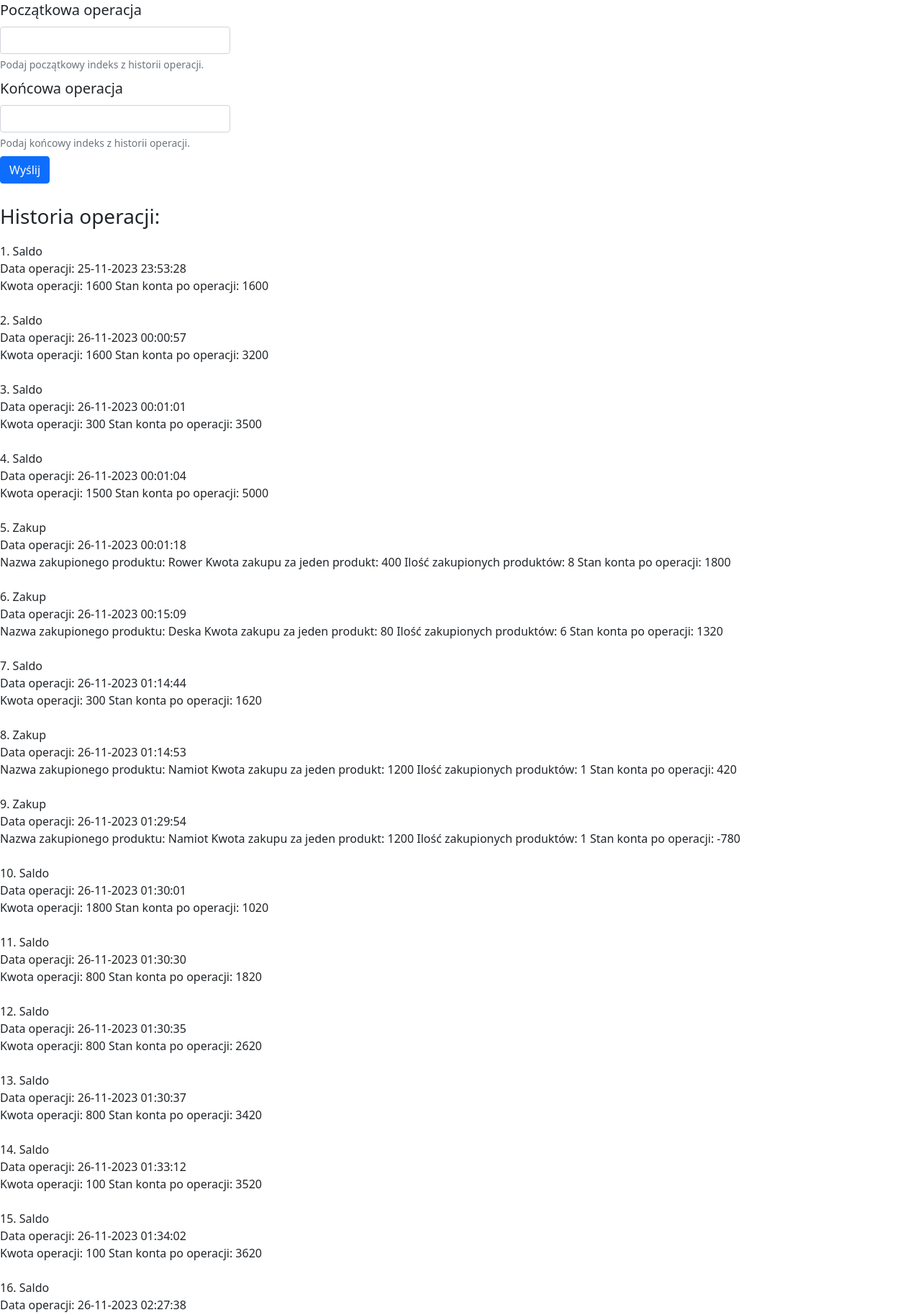
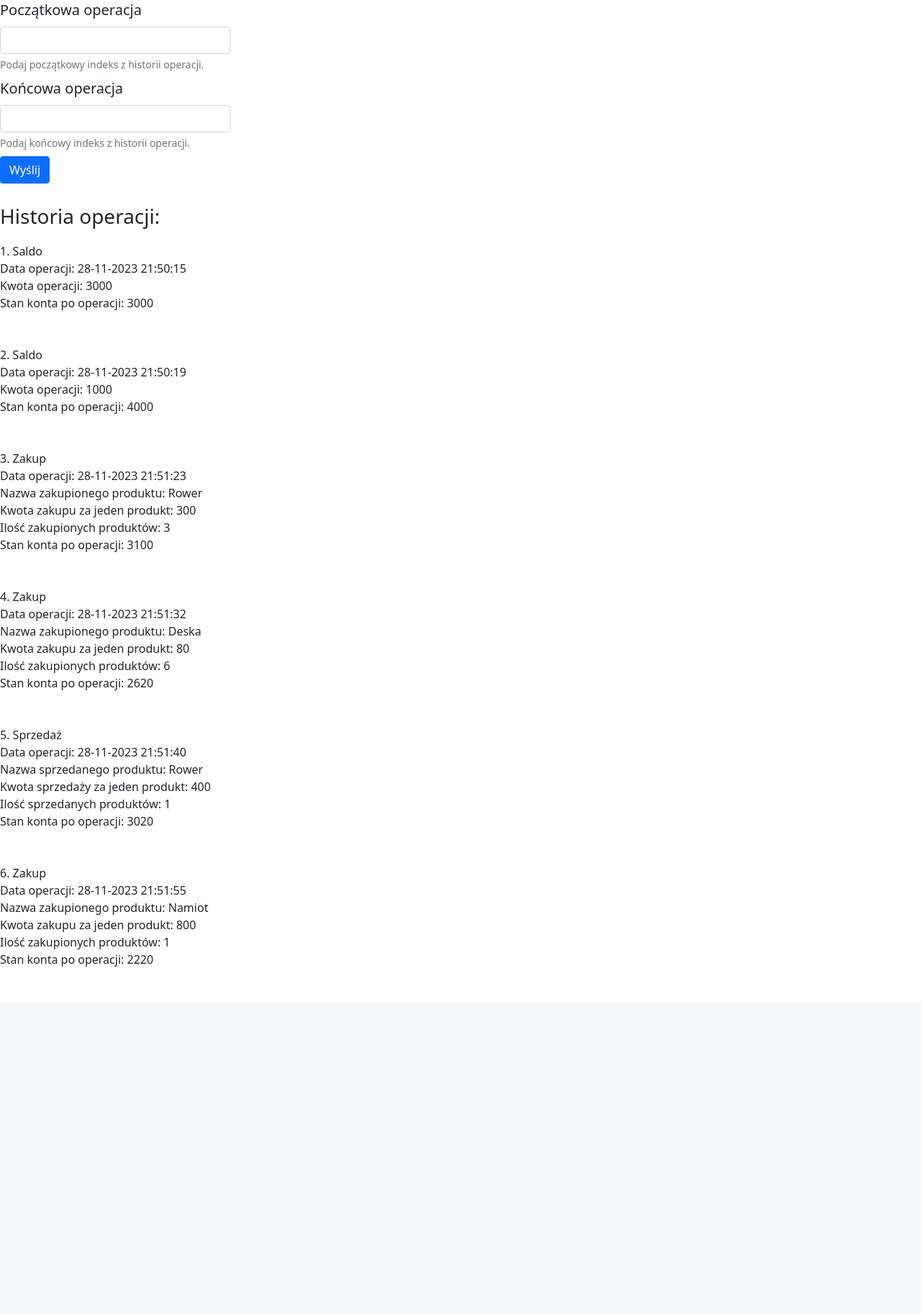
Before and after one commit to Nedved942/Zadanie-L1-L2-app-Projekty-strony-glownej-i-podstron-dla-systemu-accountant, a Flask app: page /historia/ in a window 1280 px wide. Shown: the part 103-1930 px from the top of the page at 72% size. After the commit the page ends 1446 px from the top, so only its background shows below. Run offline with Flask 3, Linux system fonts and the light colour scheme.

Commit message:
Aktualizacja danych i poprawienie wyswietlania opisu operacji

```diff
--- a/app.py
+++ b/app.py
@@ -71,7 +71,7 @@ def index():
         operation_history.append({"Nazwa operacji": "Saldo",
                                   "Opis operacji":
                                       (
-                                          f"Kwota operacji: {difference_in_account}\n"
+                                          f"Kwota operacji: {difference_in_account}",
                                           f"Stan konta po operacji: {amount_in_account}"
                                       ),
                                   "Data operacji": give_operation_date()})
@@ -103,9 +103,9 @@ def index():
         operation_history.append({"Nazwa operacji": "Zakup",
                                   "Opis operacji":
                                       (
-                                          f"Nazwa zakupionego produktu: {product_to_buy_name}\n"
-                                          f"Kwota zakupu za jeden produkt: {product_to_buy_price}\n"
-                                          f"Ilość zakupionych produktów: {product_to_buy_amount}\n"
+                                          f"Nazwa zakupionego produktu: {product_to_buy_name}",
+                                          f"Kwota zakupu za jeden produkt: {product_to_buy_price}",
+                                          f"Ilość zakupionych produktów: {product_to_buy_amount}",
                                           f"Stan konta po operacji: {amount_in_account}"
                                       ),
                                   "Data operacji": give_operation_date()})
@@ -141,9 +141,9 @@ def index():
         operation_history.append({"Nazwa operacji": "Sprzedaż",
                                   "Opis operacji":
                                       (
-                                          f"Nazwa sprzedanego produktu: {product_to_sell_name}\n"
-                                          f"Kwota sprzedaży za jeden produkt: {product_to_sell_price}\n"
-                                          f"Ilość sprzedanych produktów: {product_to_sell_amount}\n"
+                                          f"Nazwa sprzedanego produktu: {product_to_sell_name}",
+                                          f"Kwota sprzedaży za jeden produkt: {product_to_sell_price}",
+                                          f"Ilość sprzedanych produktów: {product_to_sell_amount}",
                                           f"Stan konta po operacji: {amount_in_account}"
                                       ),
                                   "Data operacji": give_operation_date()})
@@ -176,6 +176,7 @@ def history():
     else:
         start = 0
         end = len(operation_history)
+
     return render_template("history.html", operation_history=operation_history, start=start, end=end)
 
 
--- a/data_amount_in_account.txt
+++ b/data_amount_in_account.txt
@@ -1 +1 @@
-4866
+2220
--- a/templates/history.html
+++ b/templates/history.html
@@ -24,7 +24,11 @@
     {% for operation in operation_history[start:end] %}
         {{ loop.index }}. {{ operation["Nazwa operacji"] }}<br>
         Data operacji: {{ operation["Data operacji"] }}<br>
-        {{ operation["Opis operacji"] }}<br><br>
+        {% for operation_description in operation["Opis operacji"] %}
+            {{ operation_description }}
+            <br>
+        {% endfor %}
+        <br><br>
     {% endfor %}
     </div>
 
--- a/warehouse.json
+++ b/warehouse.json
@@ -1 +1 @@
-{"Rower": {"price": 400, "amount": 8}, "Deska": {"price": 80, "amount": 6}, "Namiot": {"price": 1200, "amount": 2}}
+{"Rower": {"price": 300, "amount": 2}, "Deska": {"price": 80, "amount": 6}, "Namiot": {"price": 800, "amount": 1}}
```
Also changed, not shown: operation_history.json (+1 -1 lines).
